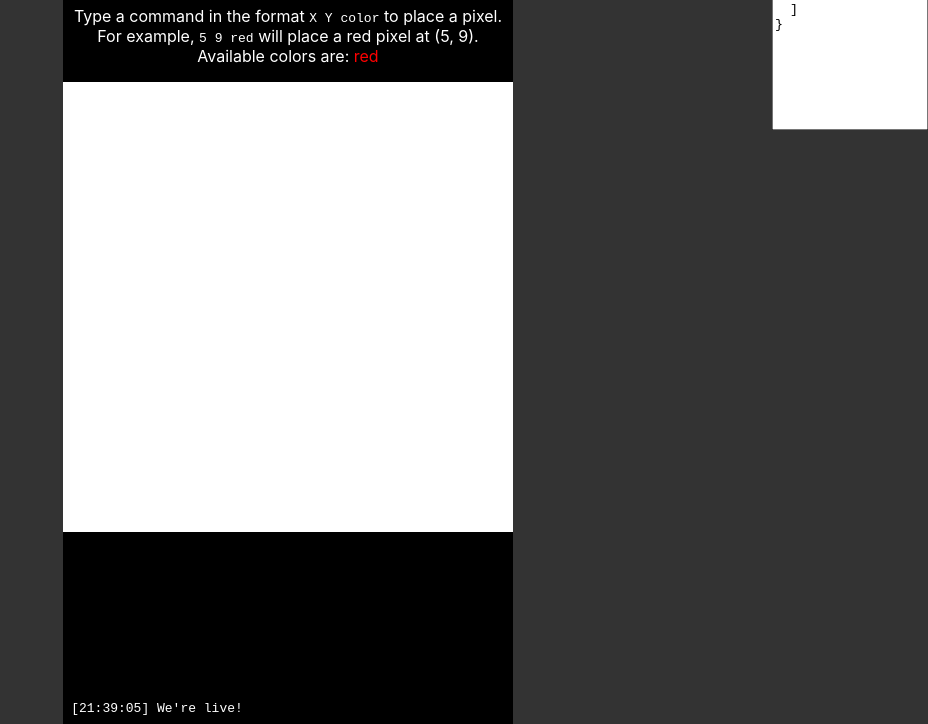
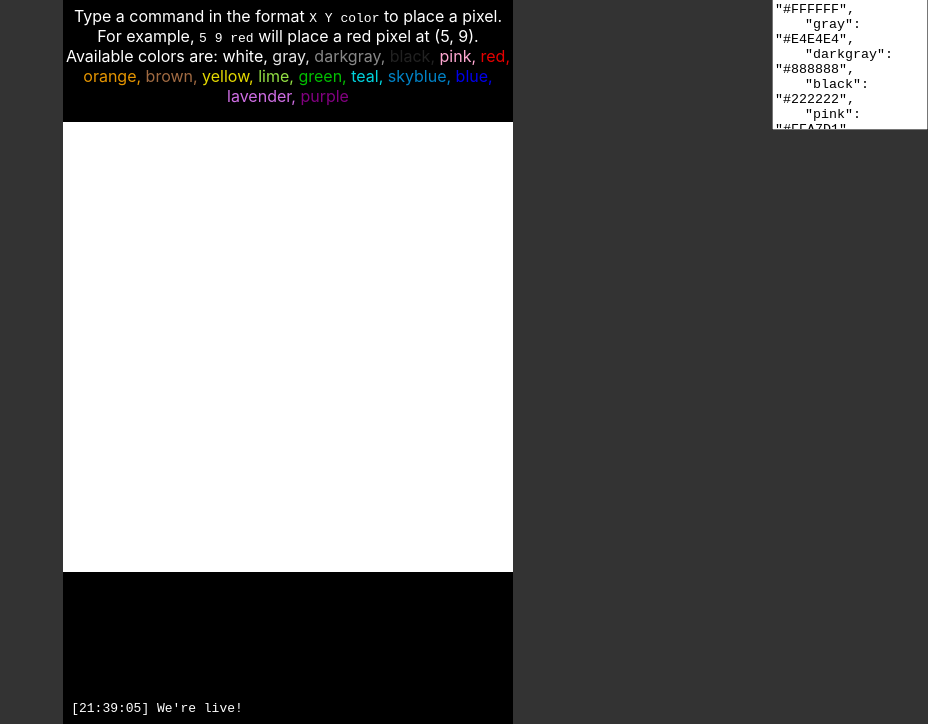
Before and after one commit to haykam821/Place-Live, a website: page src/index.html in a window 1280 px wide. Shown: the part 76-800 px from the top of the page, without its empty margins (352-1280 px from the left). Drawn offline with Linux system fonts and the light colour scheme.

Commit message:
Set default colors to the ones used in r/Place

```diff
--- a/src/index.html
+++ b/src/index.html
@@ -25,6 +25,10 @@
 				z-index: 5;
 				text-align: center;
 				position: relative;
+			}
+
+			#colors > span:not(:last-child)::after {
+				content: ", ";
 			}
 
 			#board {
--- a/src/index.js
+++ b/src/index.js
@@ -5,7 +5,24 @@ screen.style.width = (480 / 854) * window.innerHeight + "px";
 let baseSettings = {
 	width: 120,
 	height: 120,
-	colors: ["red"],
+	colors: {
+		"white": "#FFFFFF",
+		"gray": "#E4E4E4",
+		"darkgray": "#888888",
+		"black": "#222222",
+		"pink": "#FFA7D1",
+		"red": "#E50000",
+		"orange": "#E59500",
+		"brown": "#A06A42",
+		"yellow": "#E5D900",
+		"lime": "#94E044",
+		"green": "#02BE01",
+		"teal": "#00D3DD",
+		"skyblue": "#0083C7",
+		"blue": "#0000EA",
+		"lavender": "#CF6EE4",
+		"purple": "#820080",
+	},
 };
 try {
 	baseSettings = Object.assign(baseSettings, JSON.parse(localStorage.getItem("place-live:settings")));
@@ -109,7 +126,7 @@ if (settings.commentSocketURL) {
 
 		if (data.type !== "new_comment") return;
 
-		const content = data.payload.body.match(/([0-9]+) ([0-9]+) ([a-z]+)/);
+		const content = data.payload.body.toLowerCase().match(/([0-9]+) ([0-9]+) ([a-z]+)/);
 		if (content === null) return;
 
 		const xPos = parseInt(content[1]);
```
